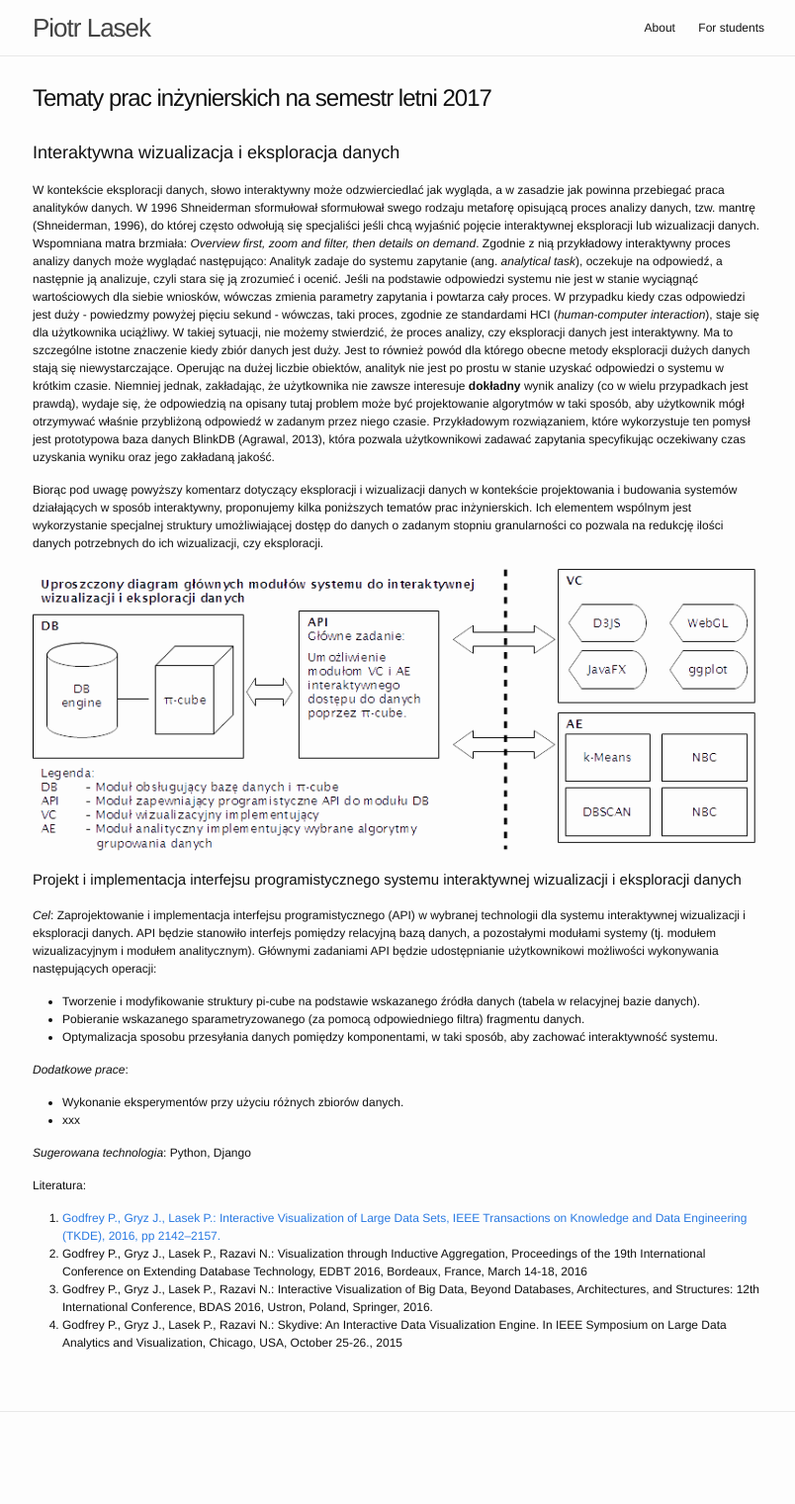
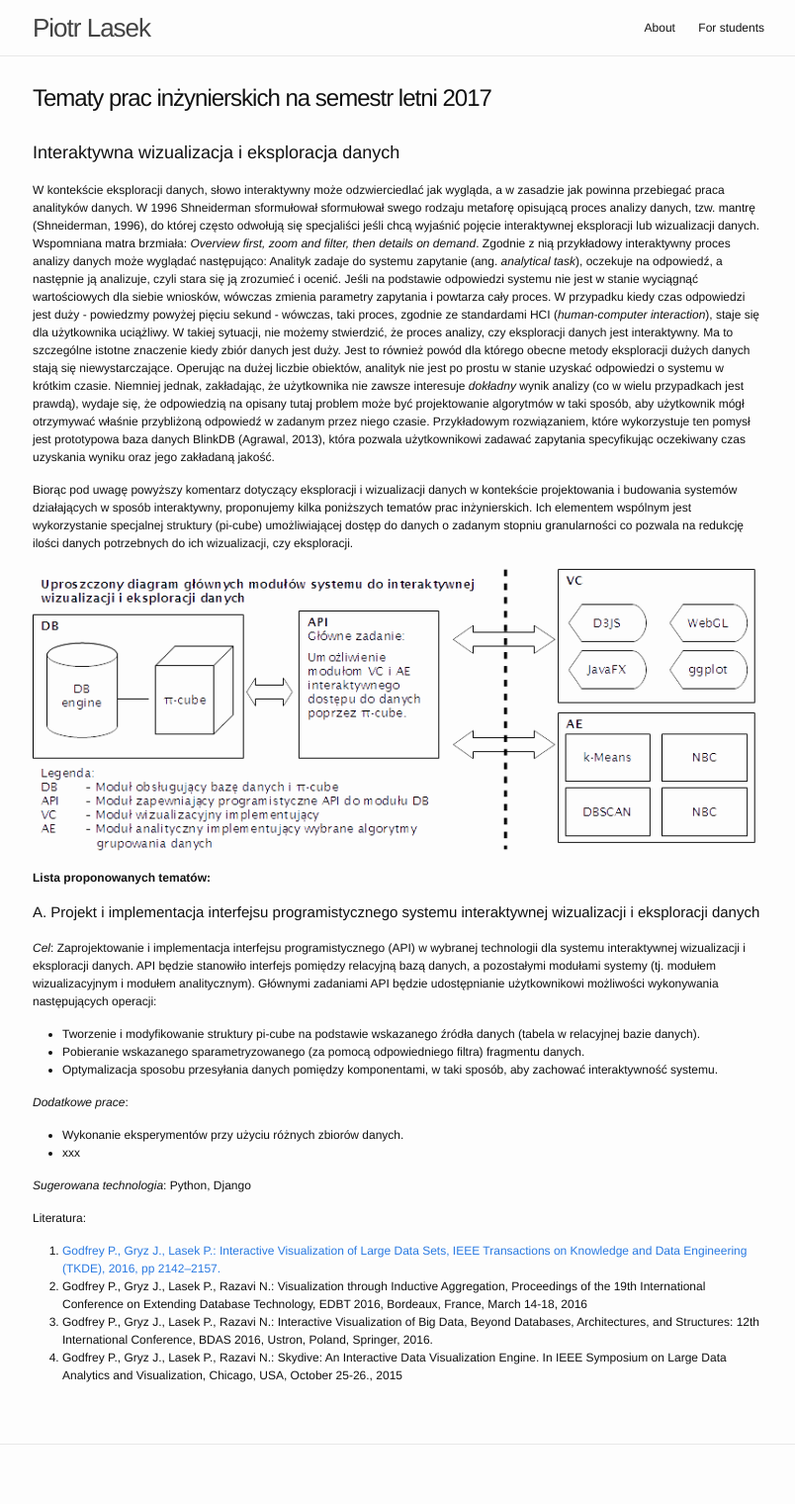
Before and after one commit to piotrlasek/piotrlasek.github.io, a Jekyll site: the page built from for-students/tematy-prac-2017.md, in a window 1280 px wide. Shown: the whole page at 99% size, without its empty margins (237-1041 px from the left). Built offline with Jekyll 4.4.1, drawn with Linux system fonts in a browser that asks for light colours; before the commit the page ends 1487 px from its top, so only the background shows below that.

Commit message:
Update tematy-prac-2017.md

```diff
--- a/for-students/tematy-prac-2017.md
+++ b/for-students/tematy-prac-2017.md
@@ -30,7 +30,7 @@ dla którego obecne metody eksploracji dużych danych stają się
 niewystarczające. Operując na dużej liczbie obiektów, analityk nie
 jest po prostu w stanie uzyskać odpowiedzi o systemu w krótkim czasie.
 Niemniej jednak, zakładając, że użytkownika nie zawsze interesuje
-**dokładny** wynik analizy (co w wielu przypadkach jest prawdą), wydaje
+*dokładny* wynik analizy (co w wielu przypadkach jest prawdą), wydaje
 się, że odpowiedzią na opisany tutaj problem może być projektowanie
 algorytmów w taki sposób, aby użytkownik mógł otrzymywać właśnie
 przybliżoną odpowiedź w zadanym przez niego czasie.  Przykładowym
@@ -44,13 +44,16 @@ wizualizacji danych w kontekście projektowania i budowania systemów
 działających w sposób interaktywny, proponujemy kilka
 poniższych tematów prac inżynierskich.
 Ich elementem wspólnym jest wykorzystanie specjalnej struktury
+(pi-cube)
 umożliwiającej dostęp do danych o zadanym stopniu granularności co
 pozwala na redukcję ilości danych potrzebnych do ich wizualizacji, czy
 eksploracji.
 
 ![Uproszczony diagram systemu]({{site.url}}/files/diagram-2017.png)
 
-## Projekt i implementacja interfejsu programistycznego systemu interaktywnej wizualizacji i eksploracji danych
+**Lista proponowanych tematów:**
+
+## A. Projekt i implementacja interfejsu programistycznego systemu interaktywnej wizualizacji i eksploracji danych
 
 *Cel*: Zaprojektowanie i implementacja interfejsu programistycznego
 (API) w wybranej technologii dla systemu interaktywnej wizualizacji i
```
